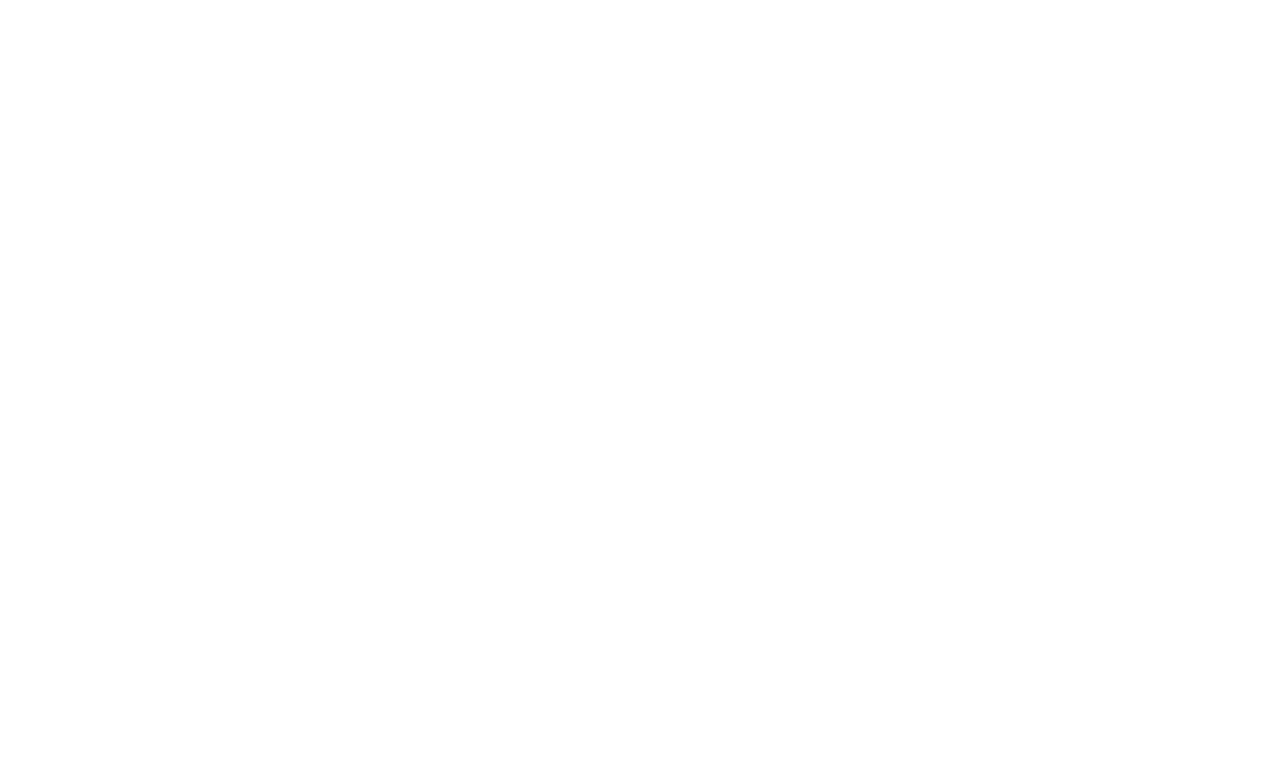
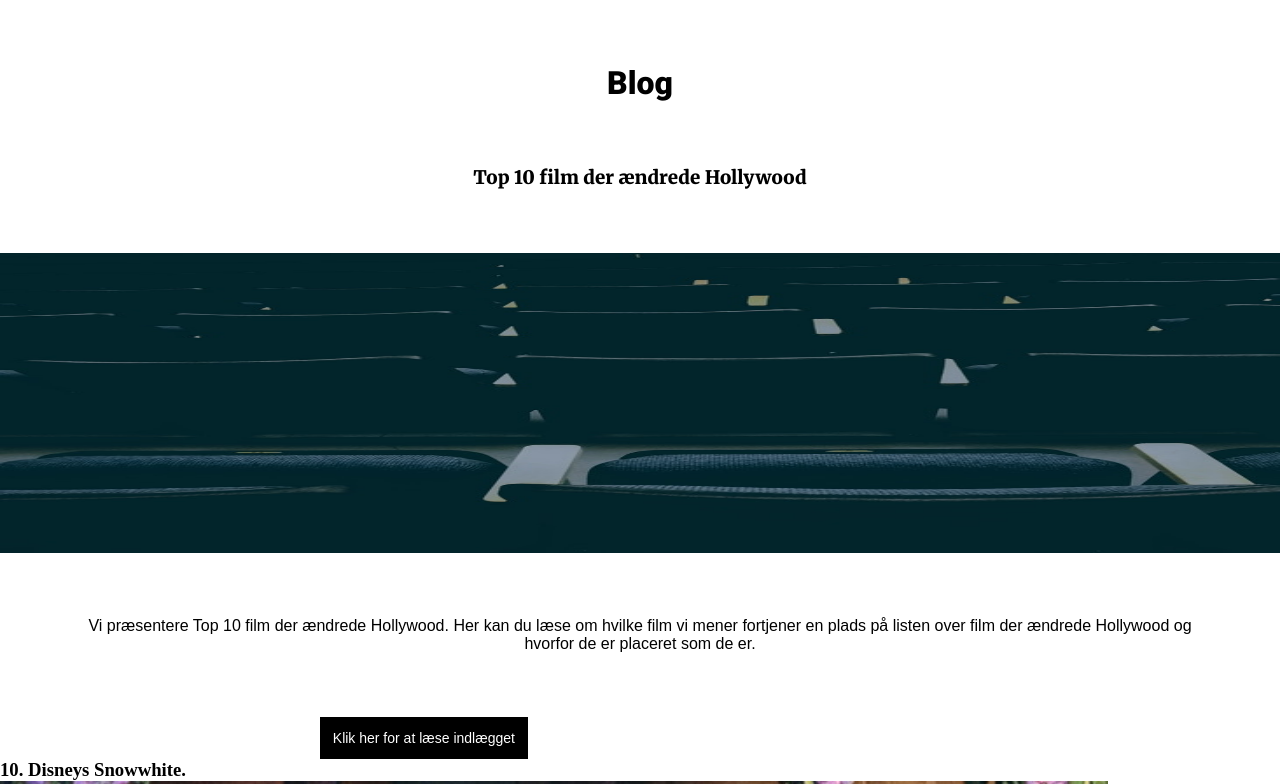
Before and after one commit to Amph3n/Tema1_API, a plain HTML site: page blog.html in a window 1280 px wide. Shown: the top 784 px of the page. Drawn offline with nearby package versions, Linux system fonts and the light colour scheme; files that its build step writes are made by us from their sources.

Commit message:
Blog commit

```diff
--- a/blog.html
+++ b/blog.html
@@ -31,7 +31,8 @@
 
 
     <!-- Sikrer man kan benytte CSS ved at tilkoble en CSS fil -->
-    <link href="css/styles.css" rel="stylesheet" type="text/css">
+    <link href="css/api_opgave.css" rel="stylesheet" type="text/css">
+    <link href="https://fonts.googleapis.com/css?family=Merriweather:900|Roboto:900" rel="stylesheet">
 
 
 </head>
@@ -39,6 +40,33 @@
 <!-- i <body> har man alt indhold på siden -->
 <body>
 
-<script src="https://ajax.googleapis.com/ajax/libs/jquery/1.12.4/jquery.min.js"></script>
+<div class="boverskrift"><h1>Blog</h1></div>
+
+<div class="boverskrift1"><h3>Top 10 film der ændrede Hollywood</h3></div>
+
+<div class="bimage1">
+    <img class="btopimage" src="images/biograf.jpg">
+</div>
+
+<div class="bteaser1">
+    <p>
+        Vi præsentere Top 10 film der ændrede Hollywood.
+        Her kan du læse om hvilke film vi mener fortjener en plads
+        på listen over film der ændrede Hollywood og hvorfor de er placeret som de er.
+    </p>
+</div>
+
+<button class="bbutton1">Klik her for at læse indlægget</button>
+
+<div class="bblogindlæg1">
+    <h3 class="bsnowwhite">
+        10. Disneys Snowwhite.
+    </h3>
+    <img src="images/snowwhite.jpg">
+</div>
+
+<script src="https://ajax.googleapis.com/ajax/libs/jquery/1.12.4/jquery.min.js">
+
+</script>
 </body>
 </html>
--- a/css/api_opgave.scss
+++ b/css/api_opgave.scss
@@ -52,7 +52,45 @@ img {
 
 // Sofie Start
 
+.boverskrift {
+  text-align: center;
+  padding-top: 5%;
+  font-family: 'Roboto', sans-serif;
+}
 
+.boverskrift1 {
+  text-align: center;
+  padding-top: 5%;
+  padding-bottom: 5%;
+  font-family: 'Merriweather', serif;
+}
+
+.btopimage {
+  height: 300px;
+  width: 100%;
+}
+
+.bteaser1 {
+  text-align: center;
+  padding-top: 5%;
+  padding-right: 5%;
+  padding-left: 5%;
+  font-family: Arial;
+}
+
+.bbutton1 {
+  margin-top: 5%;
+  margin-left: 25%;
+  padding: 1% 1% 1% 1%;
+  background-color: black; /* Green */
+  border: none;
+  color: white;
+  text-align: center;
+  text-decoration: none;
+  display: inline-block;
+  font-size: 14px;
+  font-family: Arial;
+}
 
 // Sofie Slut
 
```
Also changed, not shown: css/api_opgave.css, images/avatar.jpg (added), images/biograf.jpg (added), images/blairwitch.jpg (added), images/breakfastclub.jpg (added), images/juliaandjulia.jpg (added), images/photo-1505775561242-727b7fba20f0.jpg (added), images/pulpfiction.jpg (added), images/snowwhite.jpg (added), images/soldier.jpg (added), images/starwars.png (added), images/toystory.jpeg (added), images/westsidestory.jpg (added), 1 other file.
